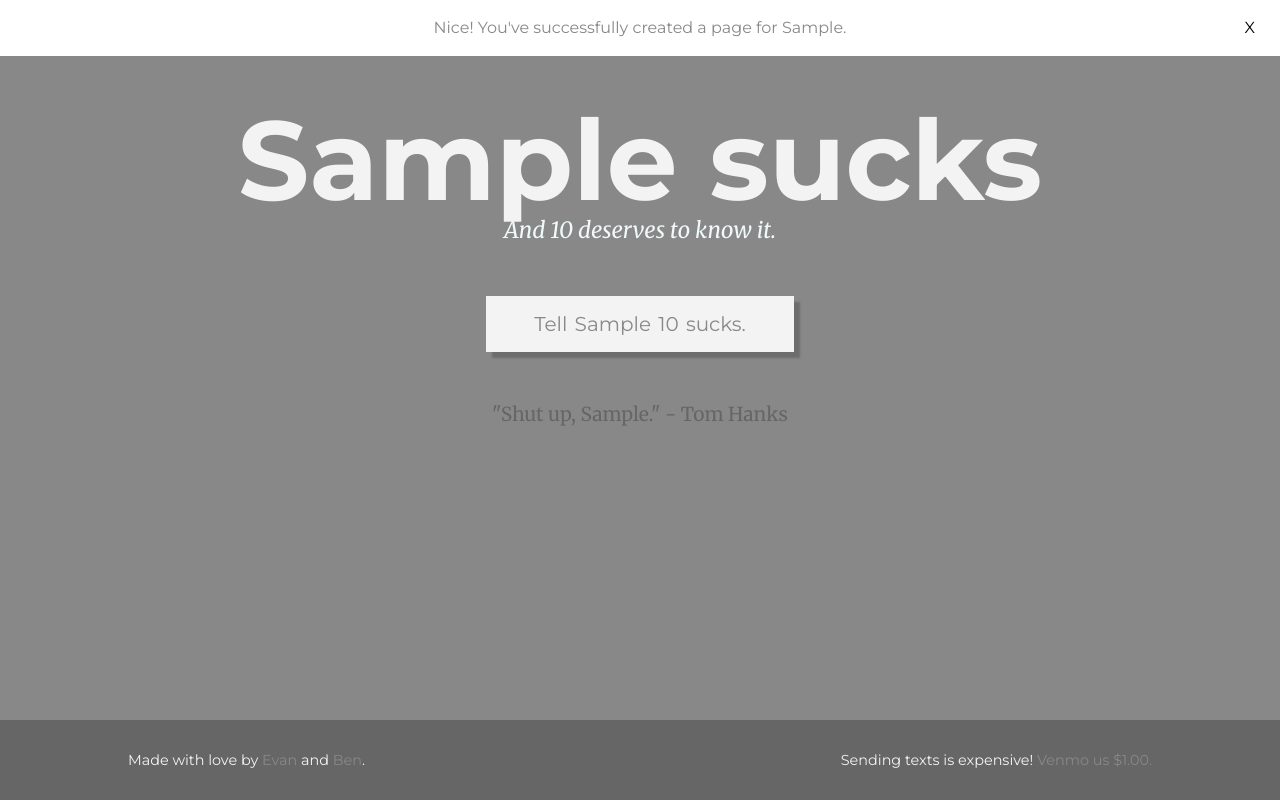
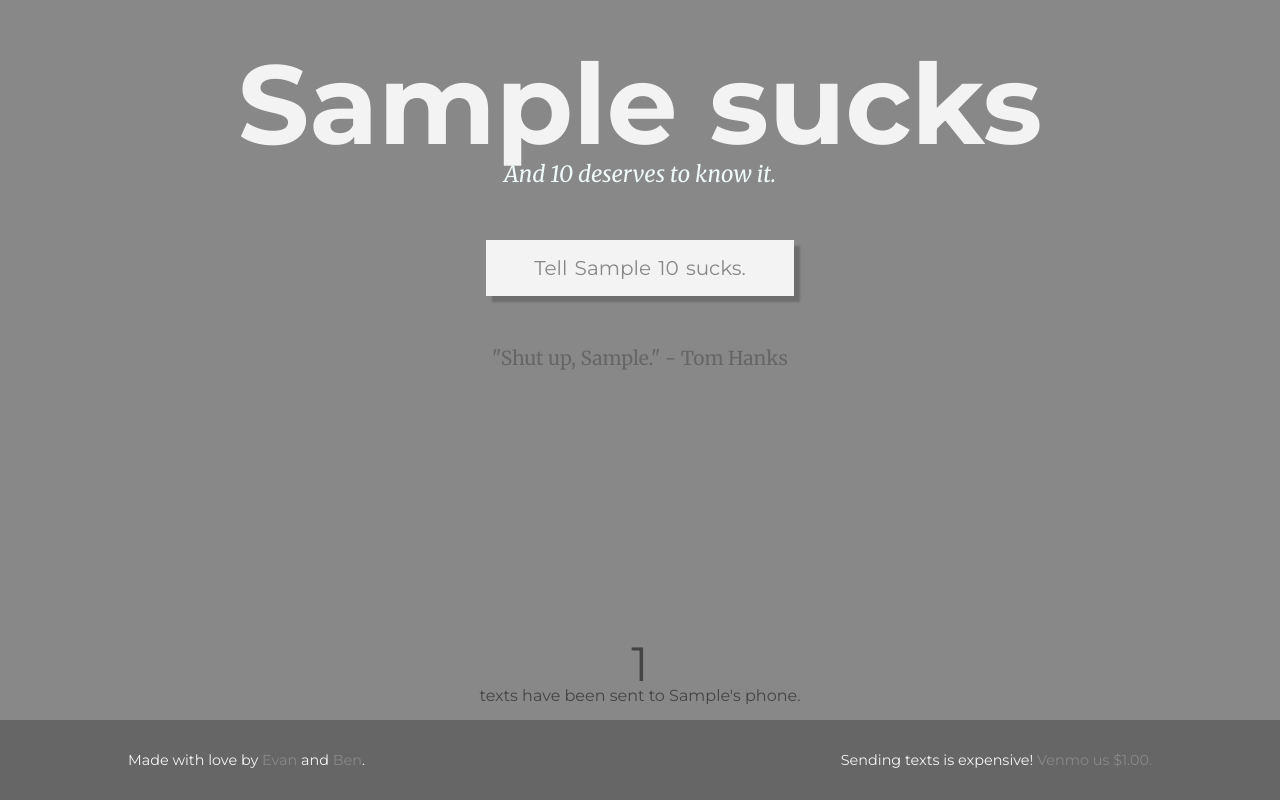
Before and after one commit to evantarrh/mattsucks, a Flask app: page /1 in a window 1280 px wide. Run offline with Flask 2, Linux system fonts and the light colour scheme; a database or web service that is not in the repository returns one stand-in record (values such as "Sample title").

Commit message:
alert properly shows on first visit, text count is now viewable

```diff
--- a/main.py
+++ b/main.py
@@ -26,6 +26,7 @@ def hello():
 @app.route('/<urlstring>', methods=["GET"])
 def renderPage(urlstring):
 	info = db.getPage(urlstring)
+	show_alert = True if request.args.get('first_time') else False
 	return render_template("index.html", first_name = info["first_name"],
 					last_name = info["last_name"],
 					phone_number = info["phone_number"],
@@ -33,7 +34,8 @@ def renderPage(urlstring):
 					urlstring = info["urlstring"],
 					font = info["font"],
 					text_count = info["text_count"],
-					gender = info["gender"])
+					gender = info["gender"],
+					first_time = show_alert)
 
 
 @app.route('/sendtext/<urlstring>', methods=["POST"])
@@ -80,7 +82,7 @@ def createpage():
 					getColor(),
 					"comic sans ms")
 
-		return redirect('/' + name) # TODO: implement firsttime
+		return redirect(url_for('renderPage', urlstring=name, first_time=True)) # TODO: implement firsttime
 
 	#non valid form entry
 	elif request.method == "POST":
--- a/static/css/app.css
+++ b/static/css/app.css
@@ -245,6 +245,21 @@ input[type=text], input[type=submit] {
 	color: #aaa;
 }
 
+
+#text-count {
+	position: fixed;
+	bottom: 6rem;
+	left: 0;
+	right: 0;
+	color: #666;
+	font-family: Montserrat, sans-serif;
+	width: 100%;
+}
+
+#number {
+	font-size: 3rem;
+}
+
 footer {
 	position: absolute;
 	font-size: 0.9rem;
@@ -298,6 +313,9 @@ footer > span > a {
 	#testimonial {
 		font-size: 1.1rem;
 	}
+	#text-count {
+		bottom: 7rem;
+	}
 	footer {
 		padding: 15px 0;
 		text-align: center;
--- a/static/js/main.js
+++ b/static/js/main.js
@@ -19,7 +19,7 @@ $().ready(function() {
 		}
 	}
 
-	var bad_testimonials = ["\"I've been hating on " + first_name + " for years. " + gender + " totally sucks.\" - His Holiness the Dalai Lama",
+	var bad_testimonials = ["\"I've been hating on " + first_name + " for years. Yeah, " + gender + " totally " + (gender === "they"? "suck" : "sucks") + ".\" - His Holiness the Dalai Lama",
 		"\"I only met " + gender_pronoun_alt_one(gender) + " once, but yeah, " + first_name + " blows chunks.\" - Mary-Kate Olsen",
 		"\"Please stop.\" - " + first_name,
 		"\"Sorry " + first_name + ". But you do suck.\" - Jackie Chan",
@@ -78,6 +78,10 @@ $().ready(function() {
 		}).mouseout(function() {
 			$(this).css({color: page_color})
 		});
+		$('#text-count').css({
+			color: shade(page_color, -0.5),
+			background: page_color
+		})
 	}
 
 	function shade(color, percent) {
--- a/templates/index.html
+++ b/templates/index.html
@@ -7,11 +7,14 @@
 	data-backgroundcolor="{{background_color}}"
 	data-font="{{font}}"
 	data-gender="{{gender}}"
+	data-textcount="{{text_count}}"
     data-urlstring = "{{urlstring}}"
     >
 
 </article>
 
+
+{% if first_time %}
 <div class="alert-container">
 	<div class="alert">
 		Nice! You've successfully created a page for {{first_name}}.
@@ -20,6 +23,7 @@
 		X
 	</div>
 </div>
+{% endif %}
 
 <h1>{{first_name}} sucks</h1>
 
@@ -33,6 +37,11 @@
 
 <div id="testimonial"></div>
 
+<div id="text-count">
+	<div id="number">{{text_count}}</div>
+	<div>texts have been sent to {{first_name}}'s phone.</div>
+</div>
+
 <script src="{{ url_for('static', filename='js/jquery-1.11.2.min.js') }}"></script>
 <script src="{{ url_for('static', filename='js/main.js') }}"></script>
 
```
